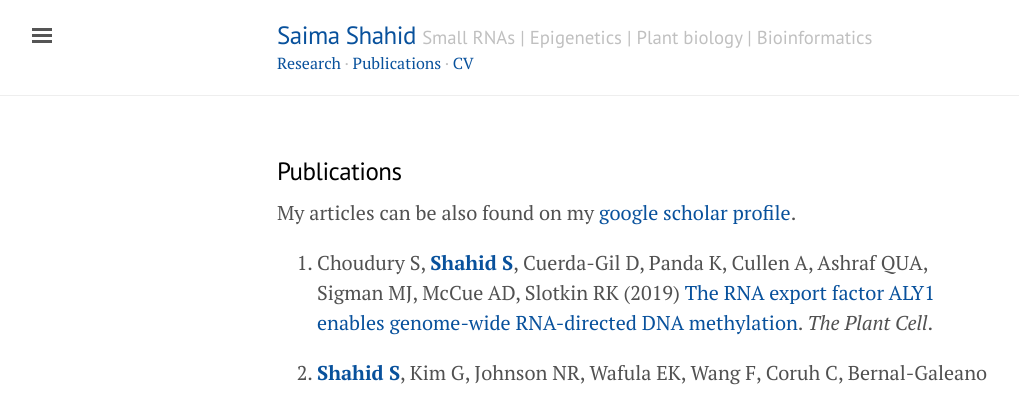
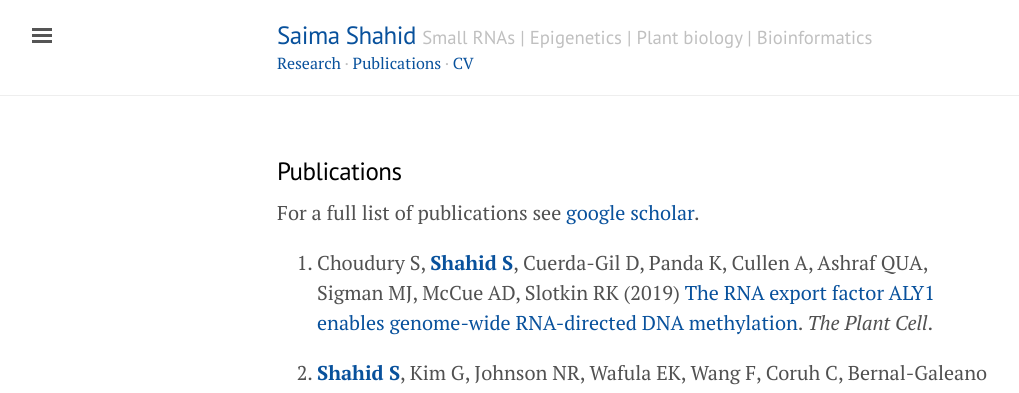
Before and after one commit to shahsam/saimashahid.github.io, a Jekyll site: the page built from publications.md, in a window 1280 px wide. Shown: the top 393 px of the page, without its empty margins (3-1022 px from the left). Built offline with Jekyll 4.4.1, drawn with Linux system fonts in a browser that asks for light colours; nearby versions of some CDN libraries.

Commit message:
Update publications.md

```diff
--- a/publications.md
+++ b/publications.md
@@ -2,7 +2,7 @@
 title: Publications
 layout: page
 ---
-My articles can be also found on my [google scholar profile](https://scholar.google.com/citations?user=lez4bcIAAAAJ&hl=en).
+For a full list of publications see [google scholar](https://scholar.google.com/citations?user=lez4bcIAAAAJ&hl=en).
 1. Choudury S, __Shahid S__, Cuerda-Gil D, Panda K, Cullen A, Ashraf QUA, Sigman MJ, McCue AD, Slotkin RK (2019) [The RNA export factor ALY1 enables genome-wide RNA-directed DNA methylation](http://dx.doi.org/10.1105/tpc.18.00624). *The Plant Cell*.
 
 1. __Shahid S__, Kim G, Johnson NR, Wafula EK, Wang F, Coruh C, Bernal-Galeano V, Phifer T, dePamphilis CW, Westwood JH and Axtell MJ (2018) [MicroRNAs from the parasitic plant *Cuscuta* *campestris* target host messenger RNAs](http://dx.doi.org/10.1038/nature25027). *Nature* 553, 82-85. Commentaries by [Martinez & Krause](http://ncri.amegroups.com/article/view/4462), [Jianqiang Wu](https://www.sciencedirect.com/science/article/pii/S1674205218300546). Also highlighted in [*Nature Reviews Genetics*](https://www.nature.com/articles/nrg.2018.3).
```
